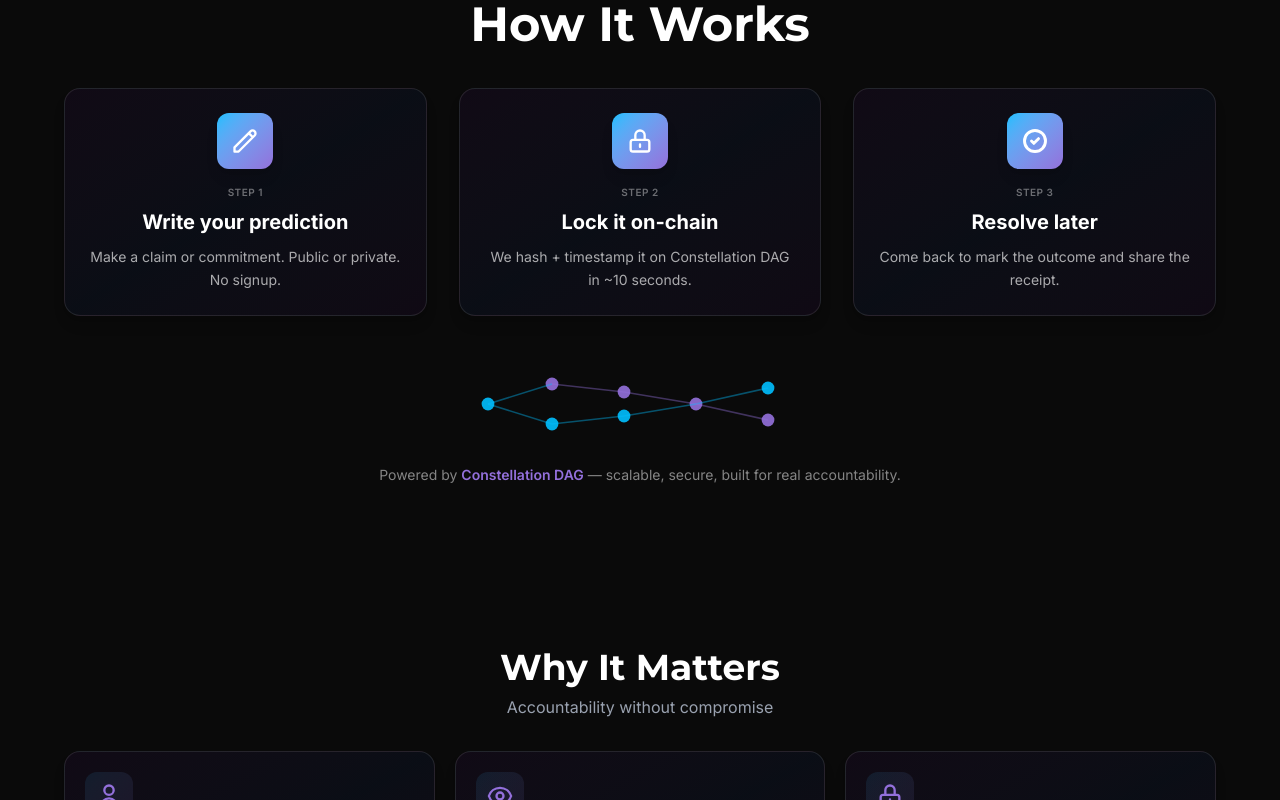
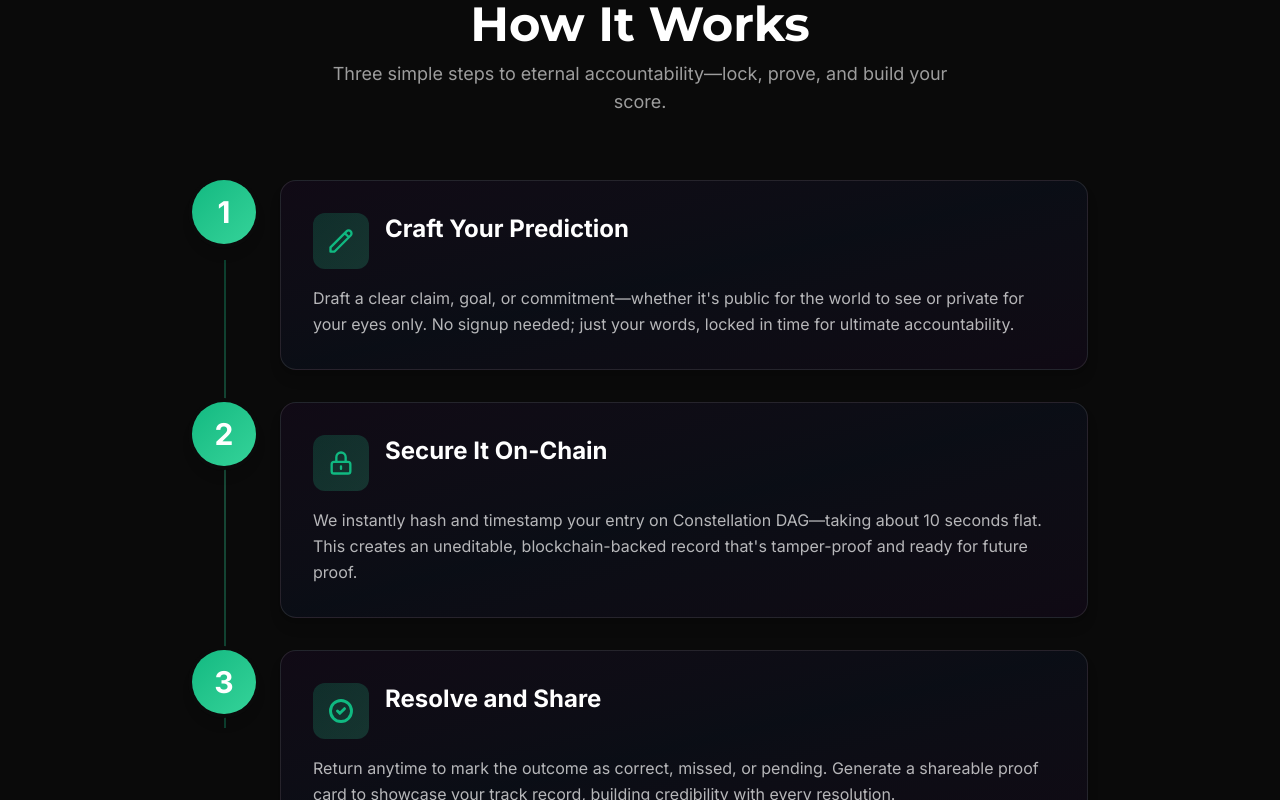
Before and after one commit to Boomchakalala/prooflocker, a Next.js app: page / in a window 1280 px wide. Shown: the part 1680-2480 px from the top of the page. Built offline with nearby package versions, Linux system fonts and the light colour scheme; no server answers.

Commit message:
Sandbox autosave

```diff
--- a/src/components/HowItWorks.tsx
+++ b/src/components/HowItWorks.tsx
@@ -1,80 +1,167 @@
 export default function HowItWorks() {
   return (
     <div className="relative z-10 py-16 md:py-24 px-6 bg-[#0a0a0a]">
-      <div className="max-w-6xl mx-auto">
-        <h2 className="text-3xl md:text-5xl font-bold text-center text-white mb-10" style={{ fontFamily: 'var(--font-montserrat)' }}>
+      <div className="max-w-4xl mx-auto">
+        {/* Heading */}
+        <h2 className="text-3xl md:text-5xl font-bold text-center text-white mb-3" style={{ fontFamily: 'var(--font-montserrat)' }}>
           How It Works
         </h2>
 
-        <div className="grid md:grid-cols-3 gap-6 md:gap-8">
+        {/* Sub-phrase */}
+        <p className="text-base md:text-lg text-white/60 text-center mb-12 md:mb-16 max-w-2xl mx-auto">
+          Three simple steps to eternal accountability—lock, prove, and build your score.
+        </p>
+
+        {/* Vertical Steps Stack */}
+        <div className="space-y-6 md:space-y-8 relative">
+          {/* Connector Line */}
+          <div className="absolute left-6 md:left-8 top-20 bottom-20 w-0.5 bg-gradient-to-b from-[#10b981] via-[#34d399] to-[#10b981] opacity-30 hidden md:block" />
+
           {/* Step 1 */}
-          <div className="bg-gradient-to-br from-purple-600/5 via-blue-600/5 to-purple-700/5 border border-white/10 hover:border-white/20 rounded-2xl shadow-lg transition-all duration-300 p-6 flex flex-col items-center text-center hover:shadow-[0_0_30px_rgba(147,112,219,0.12)]">
-            <div className="w-14 h-14 bg-gradient-to-br from-[#00bfff] to-[#9370db] rounded-xl flex items-center justify-center shadow-lg mb-4">
-              <svg className="w-7 h-7 text-white" fill="none" stroke="currentColor" viewBox="0 0 24 24">
-                <path strokeLinecap="round" strokeLinejoin="round" strokeWidth={2} d="M15.232 5.232l3.536 3.536m-2.036-5.036a2.5 2.5 0 113.536 3.536L6.5 21.036H3v-3.572L16.732 3.732z" />
-              </svg>
+          <div className="relative flex flex-col md:flex-row gap-6 items-start fade-in">
+            {/* Circular Badge */}
+            <div className="flex-shrink-0 relative z-10">
+              <div className="w-12 h-12 md:w-16 md:h-16 rounded-full bg-gradient-to-br from-[#10b981] to-[#34d399] flex items-center justify-center shadow-lg ring-4 ring-[#0a0a0a]">
+                <span className="text-2xl md:text-3xl font-bold text-white">1</span>
+              </div>
             </div>
-            <span className="text-[10px] uppercase tracking-wider text-white/40 font-semibold mb-2">Step 1</span>
-            <h3 className="text-lg md:text-xl font-bold text-white mb-2.5">Write your prediction</h3>
-            <p className="text-sm text-white/65 leading-relaxed">
-              Make a claim or commitment. Public or private. No signup.
-            </p>
+
+            {/* Content Box */}
+            <div className="flex-1 bg-gradient-to-br from-purple-600/5 via-blue-600/5 to-purple-700/5 border border-white/10 hover:border-[#10b981]/30 rounded-2xl shadow-lg transition-all duration-300 p-6 md:p-8">
+              <div className="flex items-start gap-4 mb-4">
+                <div className="w-12 h-12 md:w-14 md:h-14 bg-gradient-to-br from-[#10b981]/20 to-[#34d399]/20 rounded-xl flex items-center justify-center flex-shrink-0">
+                  <svg className="w-6 h-6 md:w-7 md:h-7 text-[#10b981]" fill="none" stroke="currentColor" viewBox="0 0 24 24">
+                    <path strokeLinecap="round" strokeLinejoin="round" strokeWidth={2} d="M15.232 5.232l3.536 3.536m-2.036-5.036a2.5 2.5 0 113.536 3.536L6.5 21.036H3v-3.572L16.732 3.732z" />
+                  </svg>
+                </div>
+                <h3 className="text-xl md:text-2xl font-bold text-white">Craft Your Prediction</h3>
+              </div>
+              <p className="text-sm md:text-base text-white/70 leading-relaxed">
+                Draft a clear claim, goal, or commitment—whether it's public for the world to see or private for your eyes only. No signup needed; just your words, locked in time for ultimate accountability.
+              </p>
+            </div>
           </div>
 
           {/* Step 2 */}
-          <div className="bg-gradient-to-br from-purple-600/5 via-blue-600/5 to-purple-700/5 border border-white/10 hover:border-white/20 rounded-2xl shadow-lg transition-all duration-300 p-6 flex flex-col items-center text-center hover:shadow-[0_0_30px_rgba(147,112,219,0.12)]">
-            <div className="w-14 h-14 bg-gradient-to-br from-[#00bfff] to-[#9370db] rounded-xl flex items-center justify-center shadow-lg mb-4">
-              <svg className="w-7 h-7 text-white" fill="none" stroke="currentColor" viewBox="0 0 24 24">
-                <path strokeLinecap="round" strokeLinejoin="round" strokeWidth={2} d="M12 15v2m-6 4h12a2 2 0 002-2v-6a2 2 0 00-2-2H6a2 2 0 00-2 2v6a2 2 0 002 2zm10-10V7a4 4 0 00-8 0v4h8z" />
-              </svg>
+          <div className="relative flex flex-col md:flex-row gap-6 items-start fade-in stagger-1">
+            {/* Circular Badge */}
+            <div className="flex-shrink-0 relative z-10">
+              <div className="w-12 h-12 md:w-16 md:h-16 rounded-full bg-gradient-to-br from-[#10b981] to-[#34d399] flex items-center justify-center shadow-lg ring-4 ring-[#0a0a0a]">
+                <span className="text-2xl md:text-3xl font-bold text-white">2</span>
+              </div>
             </div>
-            <span className="text-[10px] uppercase tracking-wider text-white/40 font-semibold mb-2">Step 2</span>
-            <h3 className="text-lg md:text-xl font-bold text-white mb-2.5">Lock it on-chain</h3>
-            <p className="text-sm text-white/65 leading-relaxed">
-              We hash + timestamp it on Constellation DAG in ~10 seconds.
-            </p>
+
+            {/* Content Box */}
+            <div className="flex-1 bg-gradient-to-br from-purple-600/5 via-blue-600/5 to-purple-700/5 border border-white/10 hover:border-[#10b981]/30 rounded-2xl shadow-lg transition-all duration-300 p-6 md:p-8">
+              <div className="flex items-start gap-4 mb-4">
+                <div className="w-12 h-12 md:w-14 md:h-14 bg-gradient-to-br from-[#10b981]/20 to-[#34d399]/20 rounded-xl flex items-center justify-center flex-shrink-0">
+                  <svg className="w-6 h-6 md:w-7 md:h-7 text-[#10b981]" fill="none" stroke="currentColor" viewBox="0 0 24 24">
+                    <path strokeLinecap="round" strokeLinejoin="round" strokeWidth={2} d="M12 15v2m-6 4h12a2 2 0 002-2v-6a2 2 0 00-2-2H6a2 2 0 00-2 2v6a2 2 0 002 2zm10-10V7a4 4 0 00-8 0v4h8z" />
+                  </svg>
+                </div>
+                <h3 className="text-xl md:text-2xl font-bold text-white">Secure It On-Chain</h3>
+              </div>
+              <p className="text-sm md:text-base text-white/70 leading-relaxed">
+                We instantly hash and timestamp your entry on Constellation DAG—taking about 10 seconds flat. This creates an uneditable, blockchain-backed record that's tamper-proof and ready for future proof.
+              </p>
+            </div>
           </div>
 
           {/* Step 3 */}
-          <div className="bg-gradient-to-br from-purple-600/5 via-blue-600/5 to-purple-700/5 border border-white/10 hover:border-white/20 rounded-2xl shadow-lg transition-all duration-300 p-6 flex flex-col items-center text-center hover:shadow-[0_0_30px_rgba(147,112,219,0.12)]">
-            <div className="w-14 h-14 bg-gradient-to-br from-[#00bfff] to-[#9370db] rounded-xl flex items-center justify-center shadow-lg mb-4">
-              <svg className="w-7 h-7 text-white" fill="none" stroke="currentColor" viewBox="0 0 24 24">
-                <path strokeLinecap="round" strokeLinejoin="round" strokeWidth={2.5} d="M9 12l2 2 4-4m6 2a9 9 0 11-18 0 9 9 0 0118 0z" />
+          <div className="relative flex flex-col md:flex-row gap-6 items-start fade-in stagger-2">
+            {/* Circular Badge */}
+            <div className="flex-shrink-0 relative z-10">
+              <div className="w-12 h-12 md:w-16 md:h-16 rounded-full bg-gradient-to-br from-[#10b981] to-[#34d399] flex items-center justify-center shadow-lg ring-4 ring-[#0a0a0a]">
+                <span className="text-2xl md:text-3xl font-bold text-white">3</span>
+              </div>
+            </div>
+
+            {/* Content Box */}
+            <div className="flex-1 bg-gradient-to-br from-purple-600/5 via-blue-600/5 to-purple-700/5 border border-white/10 hover:border-[#10b981]/30 rounded-2xl shadow-lg transition-all duration-300 p-6 md:p-8">
+              <div className="flex items-start gap-4 mb-4">
+                <div className="w-12 h-12 md:w-14 md:h-14 bg-gradient-to-br from-[#10b981]/20 to-[#34d399]/20 rounded-xl flex items-center justify-center flex-shrink-0">
+                  <svg className="w-6 h-6 md:w-7 md:h-7 text-[#10b981]" fill="none" stroke="currentColor" viewBox="0 0 24 24">
+                    <path strokeLinecap="round" strokeLinejoin="round" strokeWidth={2.5} d="M9 12l2 2 4-4m6 2a9 9 0 11-18 0 9 9 0 0118 0z" />
+                  </svg>
+                </div>
+                <h3 className="text-xl md:text-2xl font-bold text-white">Resolve and Share</h3>
+              </div>
+              <p className="text-sm md:text-base text-white/70 leading-relaxed">
+                Return anytime to mark the outcome as correct, missed, or pending. Generate a shareable proof card to showcase your track record, building credibility with every resolution.
+              </p>
+            </div>
+          </div>
+        </div>
+
+        {/* Build Your Accountability Score - New Subsection */}
+        <div className="mt-12 md:mt-16 bg-gradient-to-br from-[#10b981]/5 via-[#34d399]/5 to-[#10b981]/5 border border-[#10b981]/20 rounded-2xl shadow-xl p-6 md:p-8 fade-in stagger-3">
+          <div className="flex items-start gap-4 mb-6">
+            <div className="w-14 h-14 md:w-16 md:h-16 bg-gradient-to-br from-[#10b981]/20 to-[#34d399]/20 rounded-xl flex items-center justify-center flex-shrink-0">
+              <svg className="w-7 h-7 md:w-8 md:h-8 text-[#10b981]" fill="none" stroke="currentColor" viewBox="0 0 24 24">
+                <path strokeLinecap="round" strokeLinejoin="round" strokeWidth={2} d="M13 7h8m0 0v8m0-8l-8 8-4-4-6 6" />
               </svg>
             </div>
-            <span className="text-[10px] uppercase tracking-wider text-white/40 font-semibold mb-2">Step 3</span>
-            <h3 className="text-lg md:text-xl font-bold text-white mb-2.5">Resolve later</h3>
-            <p className="text-sm text-white/65 leading-relaxed">
-              Come back to mark the outcome and share the receipt.
-            </p>
+            <h3 className="text-2xl md:text-3xl font-bold text-white">Build Your Accountability Score</h3>
+          </div>
+
+          <div className="space-y-4 ml-0 md:ml-20">
+            <div className="flex gap-3">
+              <div className="w-2 h-2 rounded-full bg-[#10b981] mt-2 flex-shrink-0" />
+              <div>
+                <p className="text-base md:text-lg font-semibold text-white/90 mb-1">Points System</p>
+                <p className="text-sm md:text-base text-white/70 leading-relaxed">
+                  Earn points for accurate resolutions (e.g., +10 for correct predictions at high confidence), with deductions for misses to encourage thoughtful commitments.
+                </p>
+              </div>
+            </div>
+
+            <div className="flex gap-3">
+              <div className="w-2 h-2 rounded-full bg-[#10b981] mt-2 flex-shrink-0" />
+              <div>
+                <p className="text-base md:text-lg font-semibold text-white/90 mb-1">Scoring Growth</p>
+                <p className="text-sm md:text-base text-white/70 leading-relaxed">
+                  Over time, consistent accuracy boosts your overall score—visible on your anon profile—fostering trust and motivation without revealing identity.
+                </p>
+              </div>
+            </div>
+
+            <div className="flex gap-3">
+              <div className="w-2 h-2 rounded-full bg-[#10b981] mt-2 flex-shrink-0" />
+              <div>
+                <p className="text-base md:text-lg font-semibold text-white/90 mb-1">Accountability Impact</p>
+                <p className="text-sm md:text-base text-white/70 leading-relaxed">
+                  Higher scores unlock badges and community recognition, turning individual locks into a verifiable history of reliability that grows with each step.
+                </p>
+              </div>
+            </div>
           </div>
         </div>
 
         {/* DAG Diagram + Text */}
-        <div className="mt-10 flex flex-col items-center">
+        <div className="mt-12 md:mt-16 flex flex-col items-center">
           <svg className="w-full max-w-[400px] md:max-w-[500px] h-20 md:h-24 mb-3" viewBox="0 0 500 120" fill="none" xmlns="http://www.w3.org/2000/svg">
             {/* Nodes */}
-            <circle cx="60" cy="60" r="8" fill="#00bfff" opacity="0.9" />
-            <circle cx="140" cy="35" r="8" fill="#9370db" opacity="0.9" />
-            <circle cx="140" cy="85" r="8" fill="#00bfff" opacity="0.9" />
-            <circle cx="230" cy="45" r="8" fill="#9370db" opacity="0.9" />
-            <circle cx="230" cy="75" r="8" fill="#00bfff" opacity="0.9" />
-            <circle cx="320" cy="60" r="8" fill="#9370db" opacity="0.9" />
-            <circle cx="410" cy="40" r="8" fill="#00bfff" opacity="0.9" />
-            <circle cx="410" cy="80" r="8" fill="#9370db" opacity="0.9" />
+            <circle cx="60" cy="60" r="8" fill="#10b981" opacity="0.9" />
+            <circle cx="140" cy="35" r="8" fill="#34d399" opacity="0.9" />
+            <circle cx="140" cy="85" r="8" fill="#10b981" opacity="0.9" />
+            <circle cx="230" cy="45" r="8" fill="#34d399" opacity="0.9" />
+            <circle cx="230" cy="75" r="8" fill="#10b981" opacity="0.9" />
+            <circle cx="320" cy="60" r="8" fill="#34d399" opacity="0.9" />
+            <circle cx="410" cy="40" r="8" fill="#10b981" opacity="0.9" />
+            <circle cx="410" cy="80" r="8" fill="#34d399" opacity="0.9" />
 
             {/* Edges */}
-            <path d="M 60 60 L 140 35" stroke="#00bfff" strokeWidth="2" opacity="0.4" />
-            <path d="M 60 60 L 140 85" stroke="#00bfff" strokeWidth="2" opacity="0.4" />
-            <path d="M 140 35 L 230 45" stroke="#9370db" strokeWidth="2" opacity="0.4" />
-            <path d="M 140 85 L 230 75" stroke="#00bfff" strokeWidth="2" opacity="0.4" />
-            <path d="M 230 45 L 320 60" stroke="#9370db" strokeWidth="2" opacity="0.4" />
-            <path d="M 230 75 L 320 60" stroke="#00bfff" strokeWidth="2" opacity="0.4" />
-            <path d="M 320 60 L 410 40" stroke="#00bfff" strokeWidth="2" opacity="0.4" />
-            <path d="M 320 60 L 410 80" stroke="#9370db" strokeWidth="2" opacity="0.4" />
+            <path d="M 60 60 L 140 35" stroke="#10b981" strokeWidth="2" opacity="0.4" />
+            <path d="M 60 60 L 140 85" stroke="#10b981" strokeWidth="2" opacity="0.4" />
+            <path d="M 140 35 L 230 45" stroke="#34d399" strokeWidth="2" opacity="0.4" />
+            <path d="M 140 85 L 230 75" stroke="#10b981" strokeWidth="2" opacity="0.4" />
+            <path d="M 230 45 L 320 60" stroke="#34d399" strokeWidth="2" opacity="0.4" />
+            <path d="M 230 75 L 320 60" stroke="#10b981" strokeWidth="2" opacity="0.4" />
+            <path d="M 320 60 L 410 40" stroke="#10b981" strokeWidth="2" opacity="0.4" />
+            <path d="M 320 60 L 410 80" stroke="#34d399" strokeWidth="2" opacity="0.4" />
           </svg>
           <p className="text-xs md:text-sm text-white/50 text-center max-w-xl leading-relaxed">
-            Powered by <span className="text-[#9370db] font-semibold">Constellation DAG</span> — scalable, secure, built for real accountability.
+            Powered by <span className="text-[#10b981] font-semibold">Constellation DAG</span> — scalable, secure, built for real accountability.
           </p>
         </div>
       </div>
```
